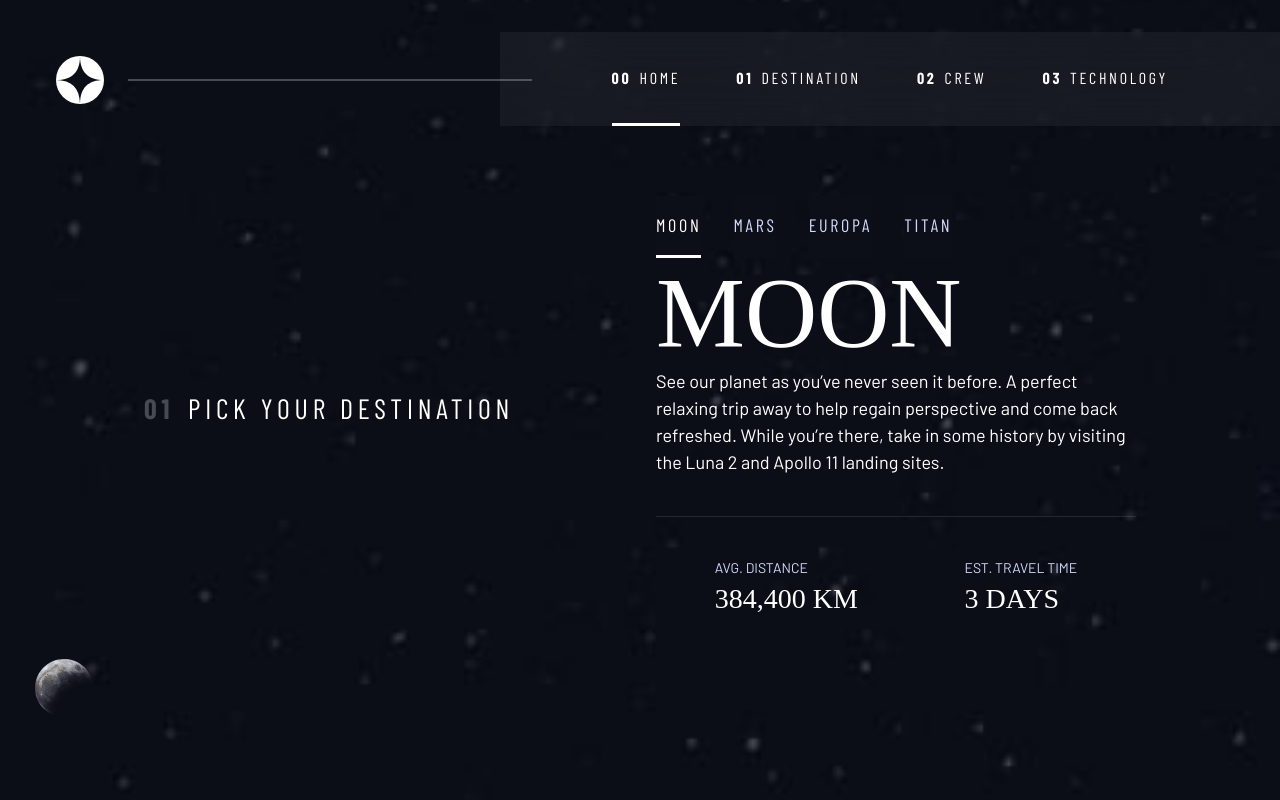
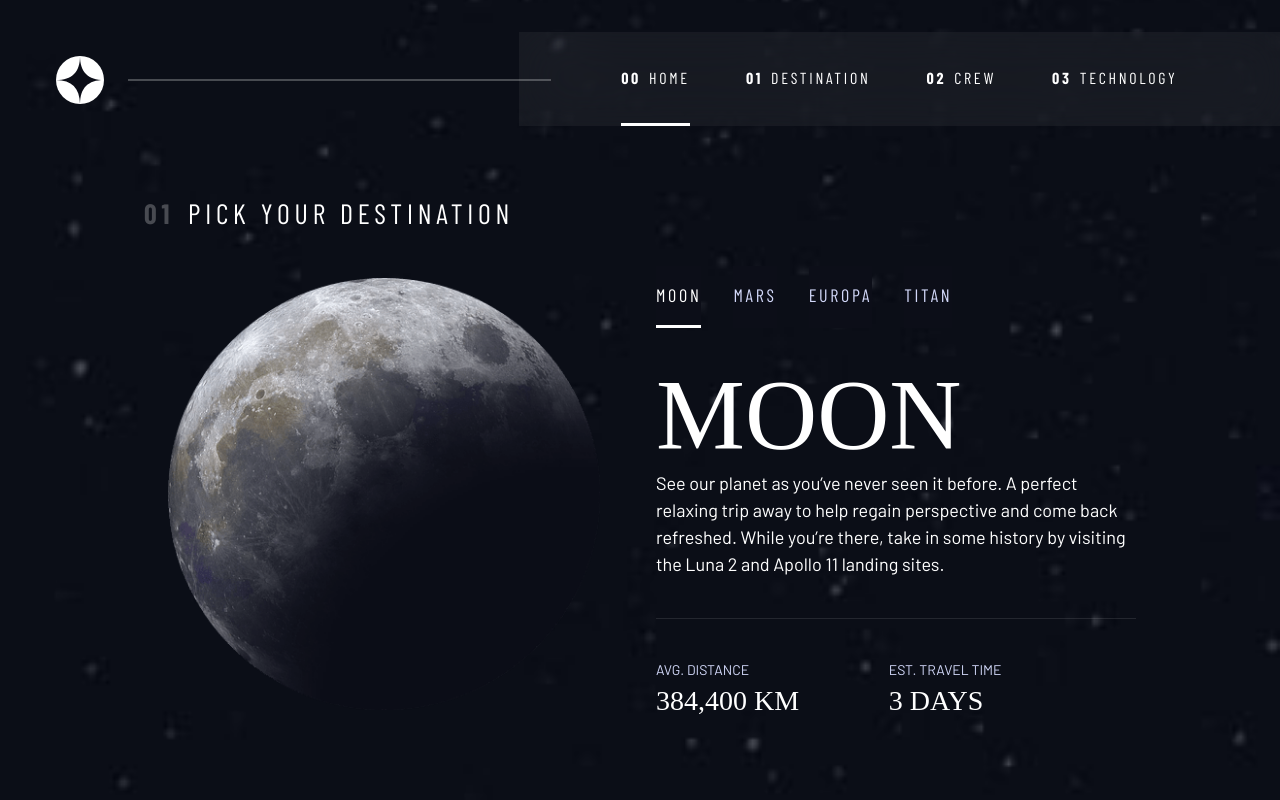
Before and after one commit to catay-strk/scrimba, a browser extension: page Build a Multi-Page Website with HTML and CSS/destination-moon.html in a window 1280 px wide. Drawn offline with nearby package versions, Linux system fonts and the light colour scheme; a web font is replaced by a local one.

Commit message:
Destination Page - Large screen layout

```diff
--- a/Build a Multi-Page Website with HTML and CSS/destination-moon.html
+++ b/Build a Multi-Page Website with HTML and CSS/destination-moon.html
@@ -87,7 +87,6 @@
 
       <img src="./assets/destination/image-moon.png" alt="The Moon"/>
 
-      <div>
 
       <div class="tab-list underline-indicators flex">
         <button
@@ -122,21 +121,20 @@
           sites.
         </p>
 
-          <div class="destination-meta flex" style="--gap: 3rem;">
+        <div class="destination-meta flex">
           <div>
             <h3 class="text-accent fs-200 uppercase">
               Avg. distance</h3>
-              <p class="fs-500 ff-serif uppercase">384,400 km</p>
+            <p class="ff-serif uppercase">384,400 km</p>
           </div>
           <div>
             <h3 class="text-accent fs-200 uppercase">
               Est. travel time</h3>
-              <p class="fs-500 ff-serif uppercase">3 days</p>
+            <p class="ff-serif uppercase">3 days</p>
           </div>
         </div>
       </article>
 
-      </div>
 		</main>
 	</body>
 </html>
--- a/Build a Multi-Page Website with HTML and CSS/index.css
+++ b/Build a Multi-Page Website with HTML and CSS/index.css
@@ -362,7 +362,7 @@ select {
 
 @media (min-width: 35em) {
     .primary-navigation {
-        padding-inline: clamp(3rem, 10vw, 7rem);
+        padding-inline: clamp(3rem, 8vw, 7rem);
     }
 }
 
@@ -562,6 +562,9 @@ body {
     padding-top: 2.5rem;
     margin-top: 2.5rem;
 }
+.destination-meta p {
+    font-size: 1.75rem;
+}
 
 @media (min-width: 35em) {
     .numbered-title {
@@ -582,16 +585,39 @@ body {
         grid-template-columns: minmax(1rem, 1fr) repeat(2, minmax(0, 30rem)) minmax(1rem, 1fr);
     }
 
-    .grid-container > *:first-child {
-        grid-column: 2;
-    }
-
-    .grid-container > *:last-child {
-        grid-column: 3;
-    }
-
     .grid-container--home {
         padding-bottom: max(6rem, 20vh);
         align-items: end;
     }
+
+    .grid-container--home > *:first-child {
+        grid-column: 2;
+    }
+
+    .grid-container--home > *:last-child {
+        grid-column: 3;
+    }
+
+    .grid-container--destination {
+        justify-content: start;
+        align-content: start;
+        grid-template-areas:
+            '. title title .'
+            '. image tabs .'
+            '. image info .'
+            ;
+    }
+
+    .grid-container--destination > img {
+        max-width: 90%;
+    }
+
+    .grid-container--destination > .tab-list {
+        justify-self: start;
+    }
+
+    .destination-meta {
+        --gap: clamp(4rem, 7vw, 6rem) ;
+        justify-content: start;
+    }
 }
```
Lines whose indentation alone changed are shown as unchanged.
